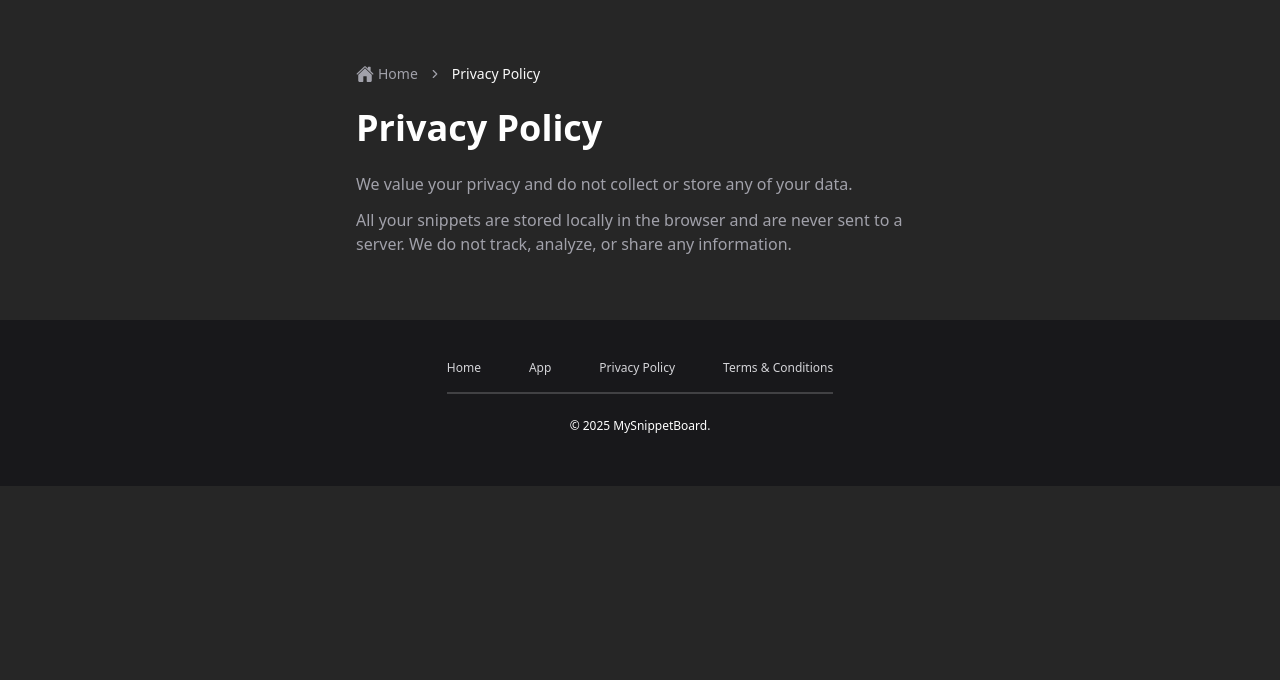
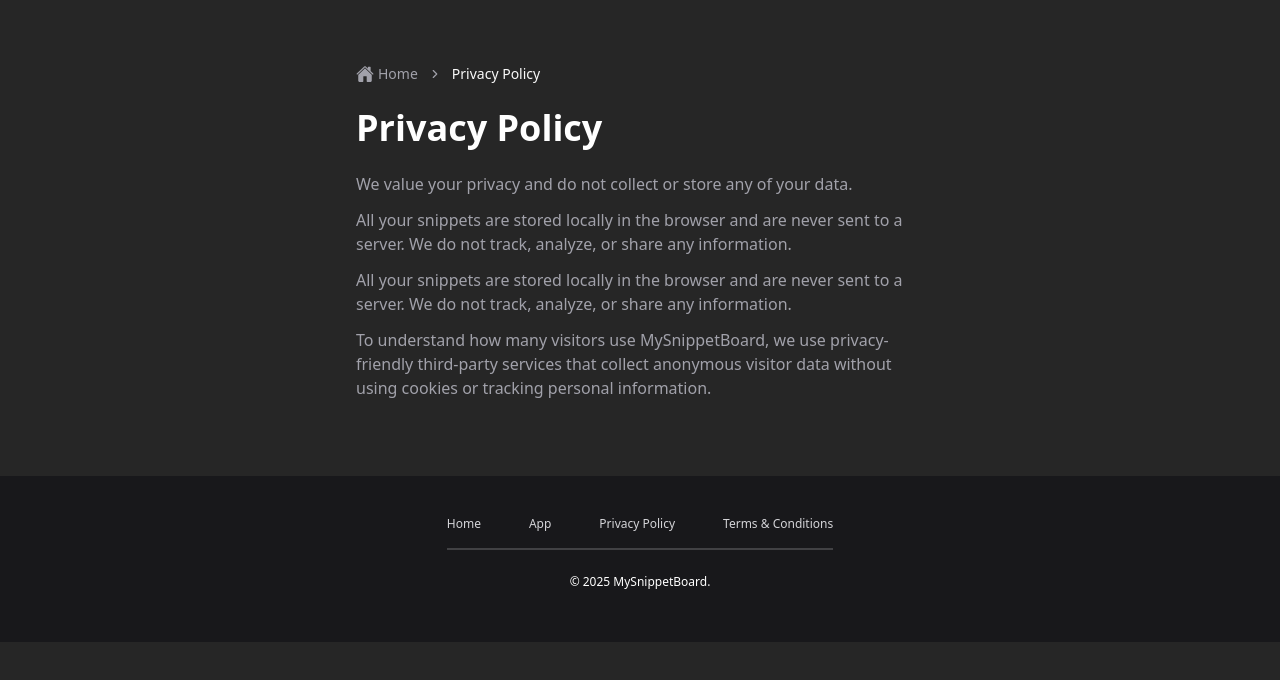
Before and after one commit to ahmnahia/my-snippet-board, a Next.js app: page /privacy-policy in a window 1280 px wide. Shown: the top 680 px of the page. Built offline with nearby package versions, Linux system fonts and the light colour scheme.

Commit message:
added cloudflare WA

```diff
--- a/src/app/layout.js
+++ b/src/app/layout.js
@@ -14,13 +14,18 @@
 
 export default function RootLayout({ children }) {
   return (
-    <html lang="en" suppressHydrationWarning >
+    <html lang="en" suppressHydrationWarning>
       <body className={`antialiased`}>
         <ThemeProvider attribute={"class"} defaultTheme="dark">
           <div className="flex-grow">{children}</div>
           <Footer />
           <Toaster />
         </ThemeProvider>
+        <script
+          defer
+          src="https://static.cloudflareinsights.com/beacon.min.js"
+          data-cf-beacon={JSON.stringify({ token: process.env.CF_WA_TOKEN })}
+        ></script>
       </body>
     </html>
   );
--- a/src/app/privacy-policy/page.jsx
+++ b/src/app/privacy-policy/page.jsx
@@ -13,9 +13,18 @@
         <p className="my-3 text-zinc-400">
           We value your privacy and do not collect or store any of your data.
         </p>
-        <p className="text-muted-foreground text-zinc-400">
+        <p className="my-3 text-muted-foreground text-zinc-400">
           All your snippets are stored locally in the browser and are never sent
           to a server. We do not track, analyze, or share any information.
+        </p>
+        <p className="my-3 text-muted-foreground text-zinc-400">
+          All your snippets are stored locally in the browser and are never sent
+          to a server. We do not track, analyze, or share any information.
+        </p>
+        <p className="my-3 text-muted-foreground text-zinc-400">
+          To understand how many visitors use MySnippetBoard, we use
+          privacy-friendly third-party services that collect anonymous visitor
+          data without using cookies or tracking personal information.
         </p>
       </div>
     </div>
```
